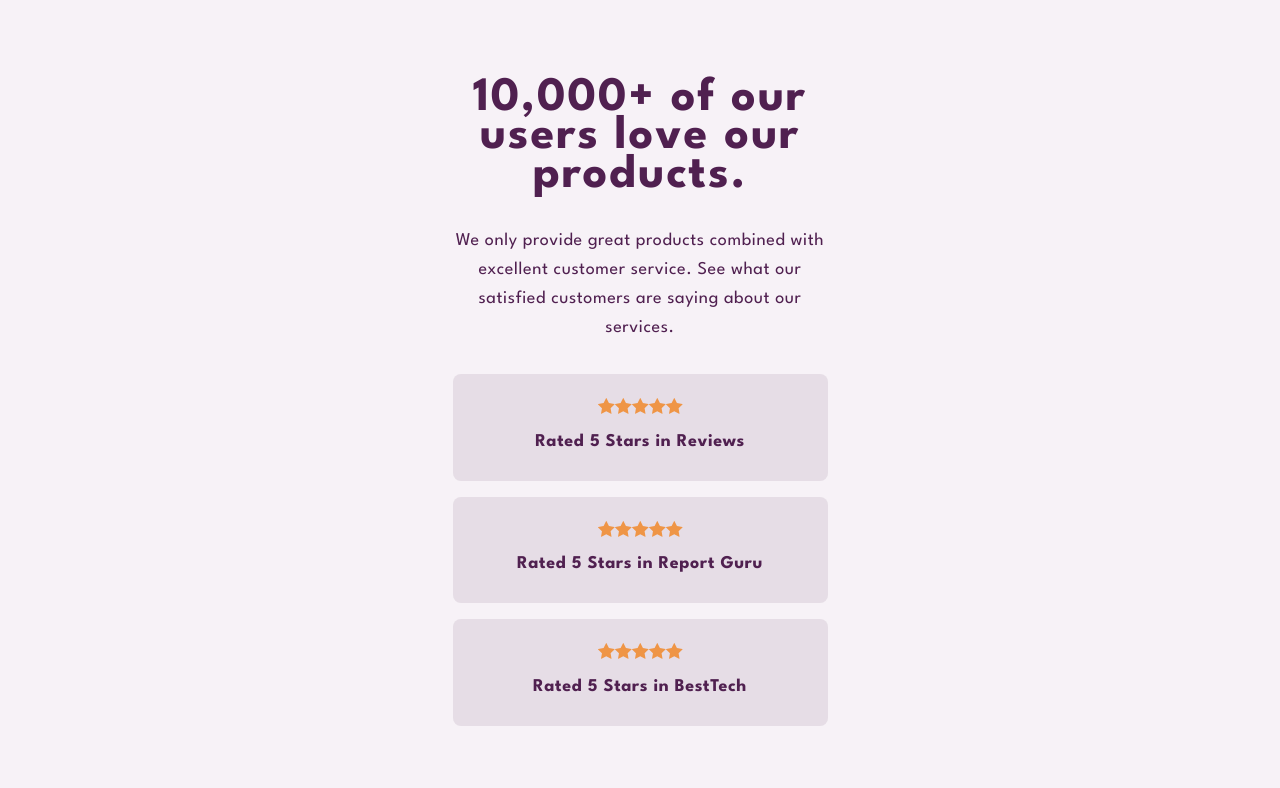
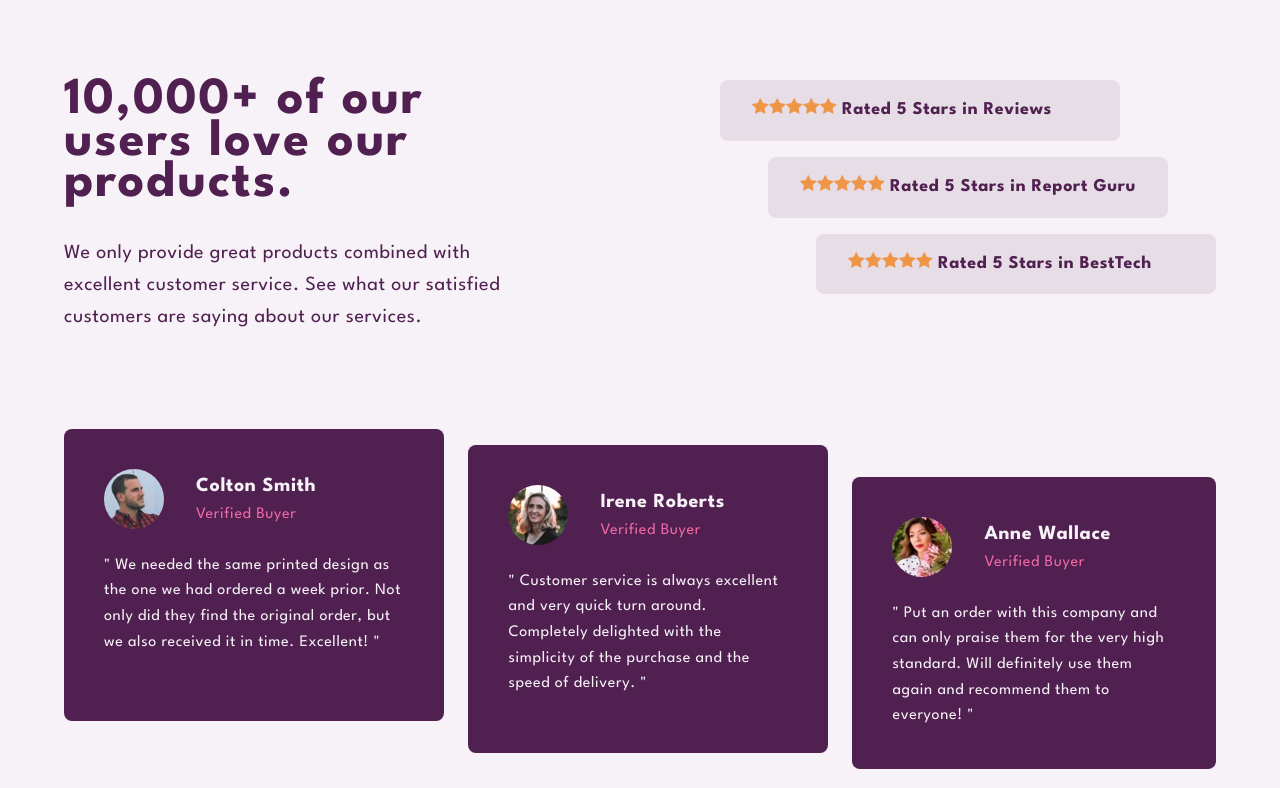
Before and after one commit to WebDevMirza/social-proof-section, a React (Vite) app: page / in a window 1280 px wide. Shown: the top 788 px of the page. Built offline with nearby package versions, Linux system fonts and the light colour scheme.

Commit message:
desktop version styling

```diff
--- a/src/App.css
+++ b/src/App.css
@@ -33,6 +33,7 @@
   font-weight: var(--fw-400);
   line-height: var(--line-height);
   letter-spacing: 0.6px;
+  padding-bottom: 4rem;
 }
 
 /* ==============================
@@ -46,6 +47,14 @@
   margin: 0 auto;
 }
 
+@media (min-width: 1024px) {
+  main,
+  .review {
+    max-width: 1440px;
+    width: 90%;
+  }
+}
+
 /* ================================
      Typography
      ================================ */
--- a/src/compo/Rating.css
+++ b/src/compo/Rating.css
@@ -33,3 +33,60 @@
   font-weight: var(--fw-700);
   font-size: 1.125rem;
 }
+
+@media (min-width: 1024px) {
+  main {
+    display: flex;
+    justify-content: space-between;
+  }
+
+  .rating-body {
+    max-width: 40%;
+    text-align: left;
+  }
+
+  .rating-stars {
+    max-width: 50%;
+    text-align: left;
+  }
+
+  .rate {
+    display: inline;
+  }
+
+  .rating-stars > * {
+    margin-bottom: 1rem;
+    padding: 1rem 2rem;
+    border-radius: 0.5rem;
+    scale: 1;
+    cursor: pointer;
+  }
+
+  .rating-stars > *:hover {
+    scale: 1.05;
+    transition: all 0.5 ease-in-out;
+  }
+
+  .rate-box-1 {
+    margin-left: 0;
+    margin-right: 6rem;
+  }
+
+  .rate-box-2 {
+    margin-right: 3rem;
+    margin-left: 3rem;
+  }
+
+  .rate-box-3 {
+    margin-left: 6rem;
+    margin-right: 0;
+  }
+
+  h1 {
+    font-size: 3.25rem;
+  }
+
+  p {
+    font-size: 1.25rem;
+  }
+}
--- a/src/compo/Rating.jsx
+++ b/src/compo/Rating.jsx
@@ -13,13 +13,13 @@
           </p>
         </div>
         <div className="rating-stars">
-          <div>
+          <div className="rate-box-1">
             <Star sn={5} /> <span className="rate"> Rated {5} Stars in Reviews</span>
           </div>
-          <div>
+          <div className="rate-box-2">
             <Star sn={5} /> <span className="rate"> Rated {5} Stars in Report Guru</span>
           </div>
-          <div>
+          <div className="rate-box-3">
             <Star sn={5} /> <span className="rate"> Rated {5} Stars in BestTech</span>
           </div>
         </div>
--- a/src/compo/Review.css
+++ b/src/compo/Review.css
@@ -25,3 +25,37 @@
 .review-card p {
   margin-bottom: 0;
 }
+
+.profile-name h5 {
+  font-size: 1.25rem;
+}
+
+.profile-name p {
+  color: var(--SoftPink);
+}
+
+@media (min-width: 1024px) {
+  .review {
+    display: flex;
+    gap: 1.5rem;
+  }
+
+  .review-card p {
+    font-size: 1rem;
+  }
+
+  .review > :nth-child(1) {
+    margin-top: 0;
+    margin-bottom: 3rem;
+  }
+
+  .review > :nth-child(2) {
+    margin-top: 1rem;
+    margin-bottom: 1rem;
+  }
+
+  .review > :nth-child(3) {
+    margin-top: 3rem;
+    margin-bottom: 0;
+  }
+}
```
